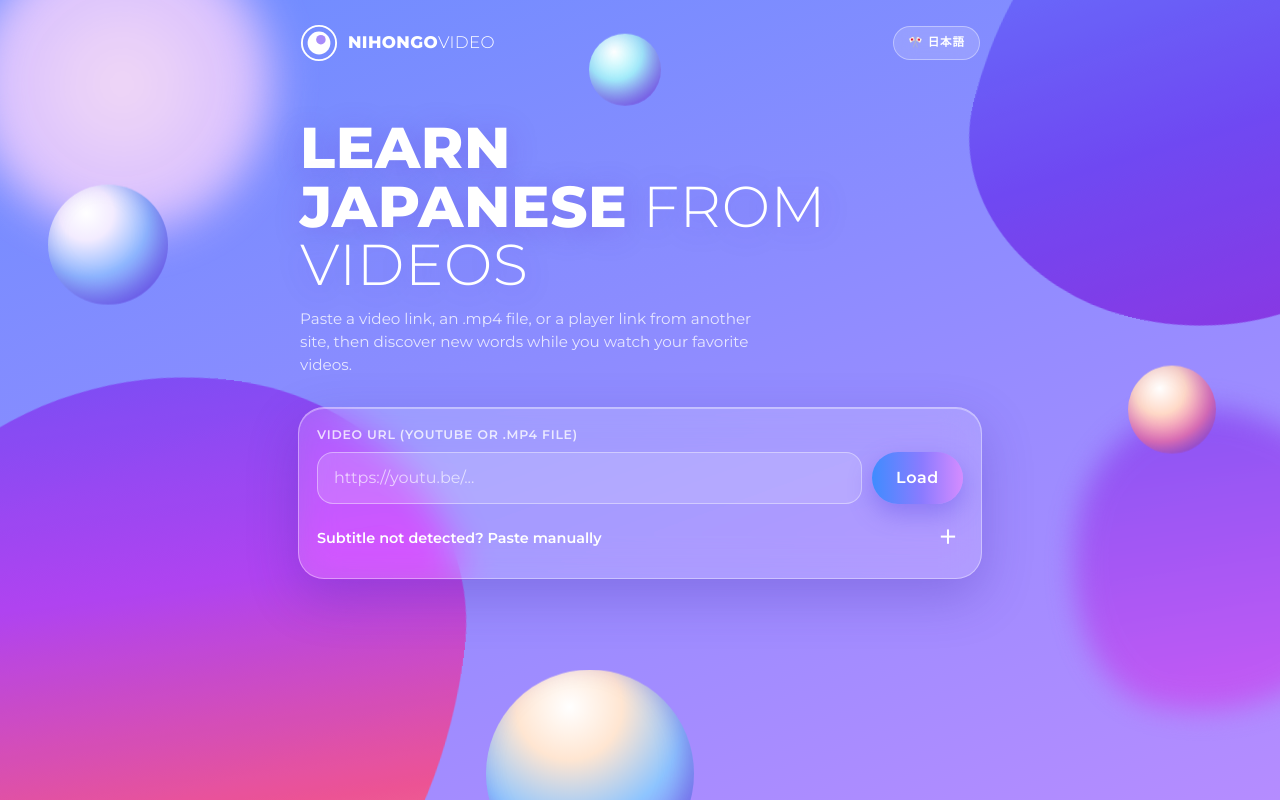
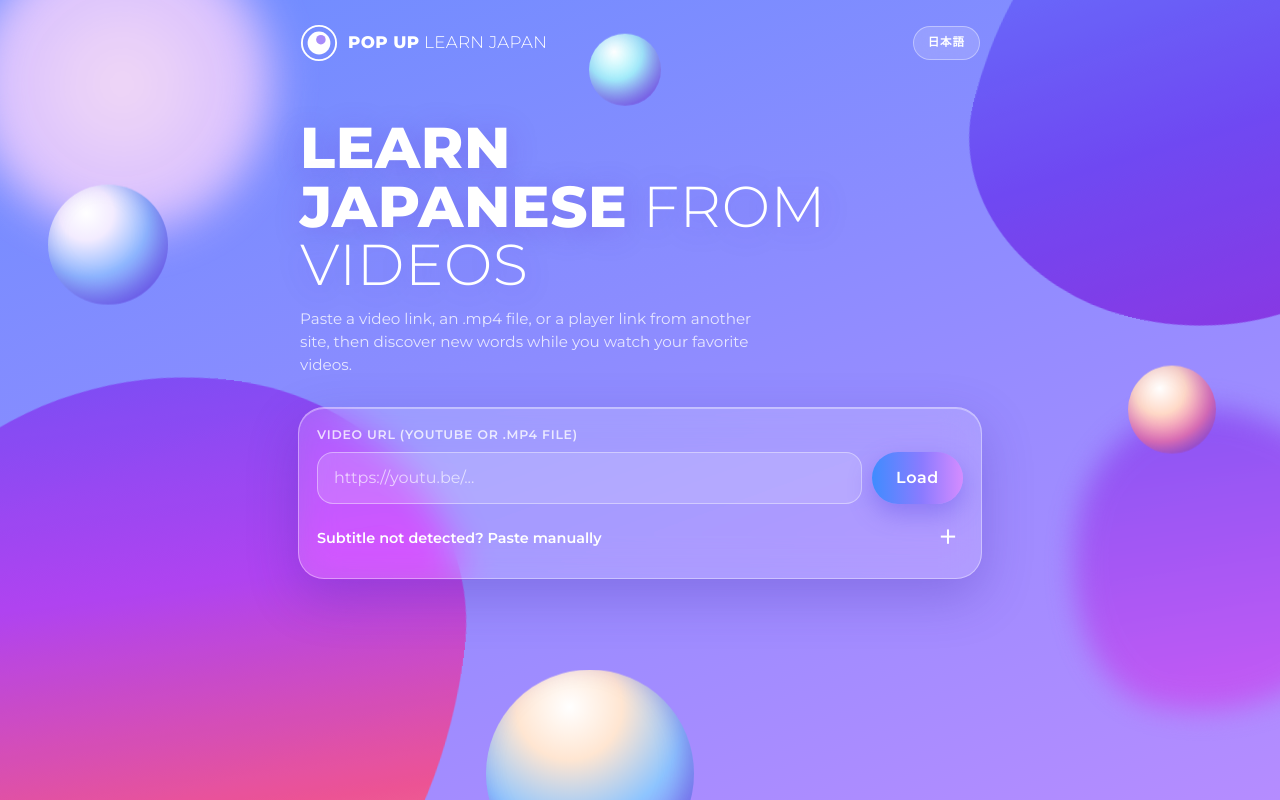
Before and after one commit to eldafordesigns/Pop-Up-Learn-Japan, a website: page index.html in a window 1280 px wide. Drawn offline with Linux system fonts and the light colour scheme.

Commit message:
Add files via upload

```diff
--- a/index.html
+++ b/index.html
@@ -64,7 +64,8 @@ main{
 .top{display:flex;align-items:center;justify-content:space-between;padding:6px 2px 0}
 .logo{display:flex;align-items:center;gap:10px;font-weight:800;letter-spacing:.02em;font-size:1.05rem}
 .logo svg{width:38px;height:38px;flex:none}
-.logo b{font-weight:300}
+.logo span{font-weight:300}
+.logo b{font-weight:800}
 .chip{font-size:.72rem;font-weight:600;letter-spacing:.08em;text-transform:uppercase;padding:7px 14px;border-radius:99px;
   background:var(--glass);border:1px solid var(--line);backdrop-filter:blur(10px);-webkit-backdrop-filter:blur(10px)}
 
@@ -224,9 +225,9 @@ details[open] summary::after{transform:rotate(45deg)}
   <header class="top">
     <div class="logo">
       <svg viewBox="0 0 40 40" aria-hidden="true"><circle cx="20" cy="20" r="18" fill="none" stroke="#fff" stroke-width="2"/><circle cx="20" cy="20" r="12" fill="#fff"/><circle cx="22" cy="16.5" r="5" fill="#a78bfa"/></svg>
-      <span>NIHONGO<b>VIDEO</b></span>
+      <span><b>POP UP</b> LEARN JAPAN</span>
     </div>
-    <span class="chip">🎌 日本語</span>
+    <span class="chip">日本語</span>
   </header>
 
   <section class="hero">
```
